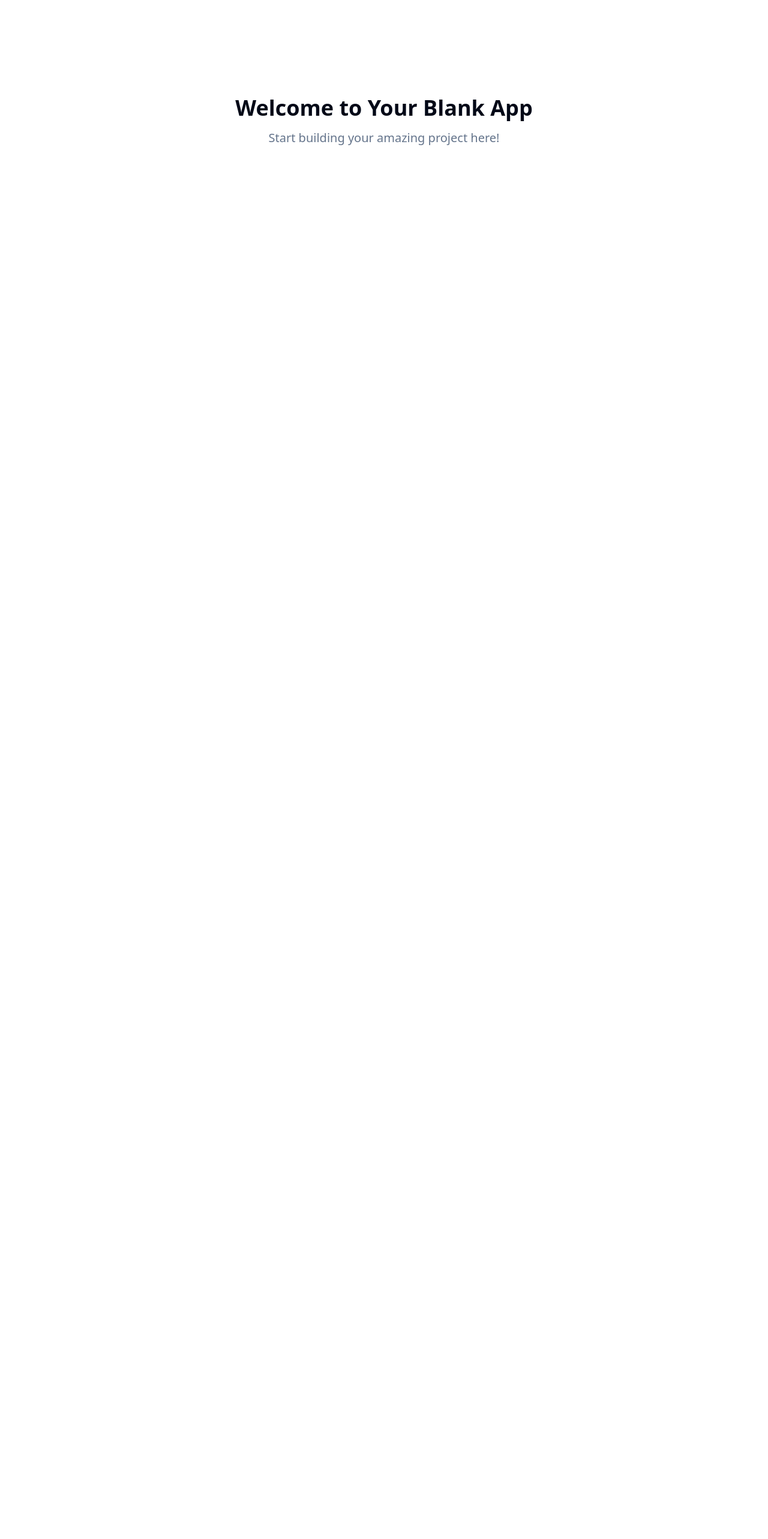
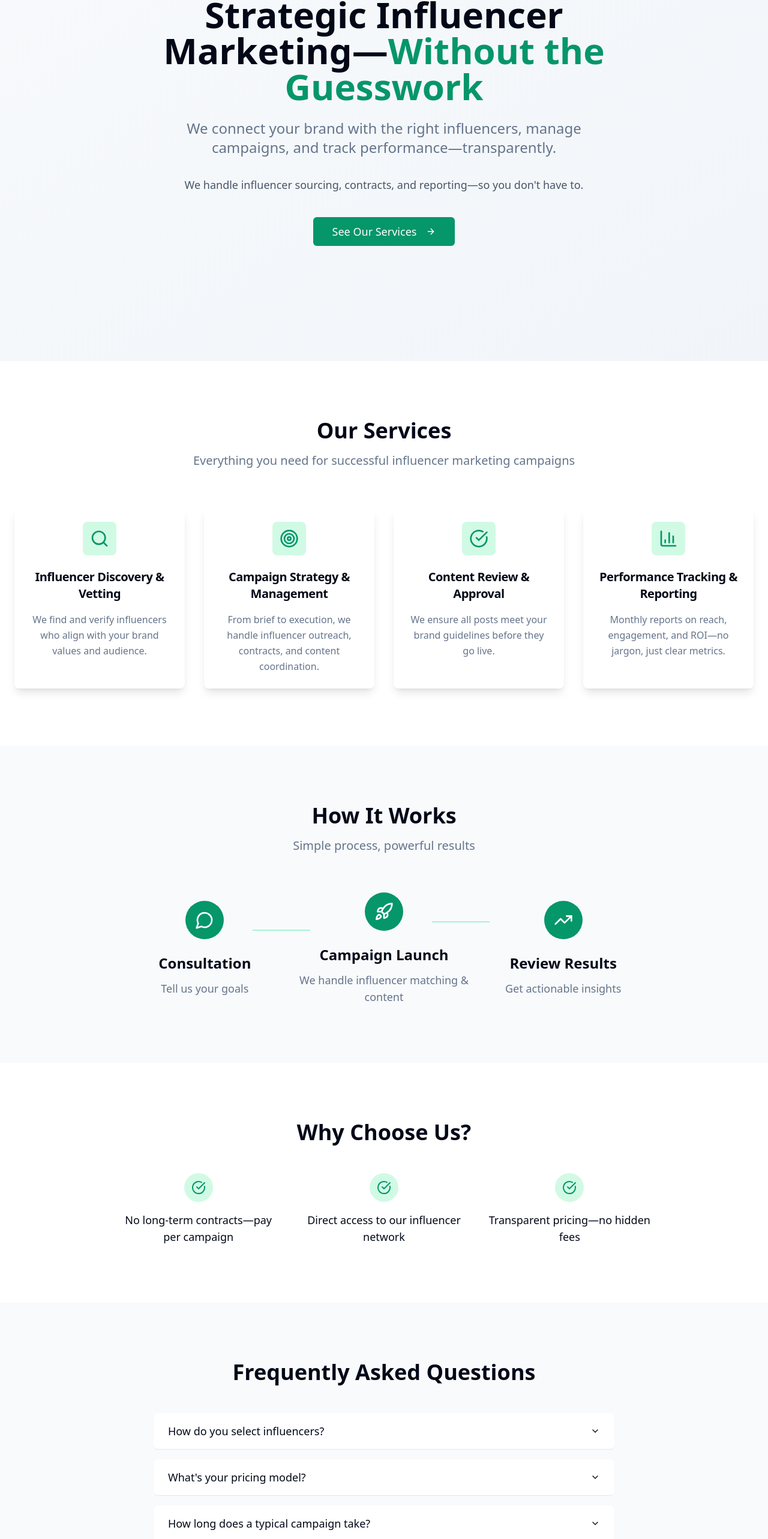
Before and after one commit to Abubakr412/Yakeen-Media, a React (Vite) app: page / in a window 1280 px wide. Shown: the part 198-2764 px from the top of the page at 60% size. Before the commit the page ends 800 px from the top, so only its background shows below. Built offline with nearby package versions, Linux system fonts and the light colour scheme.

Commit message:
Implement influencer marketing website

```diff
--- /dev/null
+++ b/src/components/CTA.tsx
@@ -0,0 +1,28 @@
+
+import { Button } from "@/components/ui/button";
+import { Calendar } from "lucide-react";
+
+const CTA = () => {
+  return (
+    <section className="py-24 bg-emerald-600">
+      <div className="container mx-auto px-6 text-center">
+        <h2 className="text-4xl font-bold text-white mb-6">
+          Ready to Start?
+        </h2>
+        <p className="text-xl text-emerald-100 mb-10 max-w-2xl mx-auto">
+          Let's discuss your influencer marketing goals and create a strategy that delivers results.
+        </p>
+
+        <Button
+          size="lg"
+          className="bg-white text-emerald-600 hover:bg-slate-100 px-8 py-6 text-lg font-semibold"
+        >
+          <Calendar className="mr-2 h-5 w-5" />
+          Book a Free Consultation
+        </Button>
+      </div>
+    </section>
+  );
+};
+
+export default CTA;
--- /dev/null
+++ b/src/components/FAQ.tsx
@@ -0,0 +1,50 @@
+
+import { Accordion, AccordionContent, AccordionItem, AccordionTrigger } from "@/components/ui/accordion";
+
+const FAQ = () => {
+  const faqs = [
+    {
+      question: "How do you select influencers?",
+      answer: "We analyze audience demographics, engagement rates, and brand fit to ensure perfect alignment with your campaign objectives."
+    },
+    {
+      question: "What's your pricing model?",
+      answer: "We offer flat fees per campaign or monthly retainers, depending on your needs. All pricing is transparent with no hidden costs."
+    },
+    {
+      question: "How long does a typical campaign take?",
+      answer: "Most campaigns run 2-4 weeks from launch to completion, though this can vary based on scope and objectives."
+    },
+    {
+      question: "Do you work with all social media platforms?",
+      answer: "Yes, we manage campaigns across Instagram, TikTok, YouTube, Twitter, and other major platforms based on where your audience is most active."
+    }
+  ];
+
+  return (
+    <section className="py-24 bg-slate-50">
+      <div className="container mx-auto px-6">
+        <div className="max-w-3xl mx-auto">
+          <h2 className="text-4xl font-bold text-foreground text-center mb-12">
+            Frequently Asked Questions
+          </h2>
+
+          <Accordion type="single" collapsible className="space-y-4">
+            {faqs.map((faq, index) => (
+              <AccordionItem key={index} value={`item-${index}`} className="bg-background rounded-lg px-6">
+                <AccordionTrigger className="text-lg font-medium text-left hover:no-underline">
+                  {faq.question}
+                </AccordionTrigger>
+                <AccordionContent className="text-muted-foreground text-base leading-relaxed">
+                  {faq.answer}
+                </AccordionContent>
+              </AccordionItem>
+            ))}
+          </Accordion>
+        </div>
+      </div>
+    </section>
+  );
+};
+
+export default FAQ;
--- /dev/null
+++ b/src/components/Hero.tsx
@@ -0,0 +1,40 @@
+
+import { Button } from "@/components/ui/button";
+import { ArrowRight } from "lucide-react";
+
+const Hero = () => {
+  const scrollToServices = () => {
+    const servicesSection = document.getElementById('services');
+    servicesSection?.scrollIntoView({ behavior: 'smooth' });
+  };
+
+  return (
+    <section className="min-h-screen flex items-center justify-center bg-gradient-to-br from-slate-50 to-slate-100">
+      <div className="container mx-auto px-6 text-center max-w-4xl">
+        <h1 className="text-5xl md:text-6xl font-bold text-foreground mb-6 leading-tight">
+          Strategic Influencer Marketing—
+          <span className="text-emerald-600">Without the Guesswork</span>
+        </h1>
+
+        <p className="text-xl md:text-2xl text-muted-foreground mb-8 max-w-3xl mx-auto">
+          We connect your brand with the right influencers, manage campaigns, and track performance—transparently.
+        </p>
+
+        <p className="text-lg text-slate-600 mb-10 max-w-2xl mx-auto">
+          We handle influencer sourcing, contracts, and reporting—so you don't have to.
+        </p>
+
+        <Button
+          onClick={scrollToServices}
+          size="lg"
+          className="bg-emerald-600 hover:bg-emerald-700 text-white px-8 py-6 text-lg"
+        >
+          See Our Services
+          <ArrowRight className="ml-2 h-5 w-5" />
+        </Button>
+      </div>
+    </section>
+  );
+};
+
+export default Hero;
--- /dev/null
+++ b/src/components/HowItWorks.tsx
@@ -0,0 +1,56 @@
+
+import { MessageCircle, Rocket, TrendingUp } from "lucide-react";
+
+const HowItWorks = () => {
+  const steps = [
+    {
+      icon: MessageCircle,
+      title: "Consultation",
+      description: "Tell us your goals"
+    },
+    {
+      icon: Rocket,
+      title: "Campaign Launch",
+      description: "We handle influencer matching & content"
+    },
+    {
+      icon: TrendingUp,
+      title: "Review Results",
+      description: "Get actionable insights"
+    }
+  ];
+
+  return (
+    <section className="py-24 bg-slate-50">
+      <div className="container mx-auto px-6">
+        <div className="text-center mb-16">
+          <h2 className="text-4xl font-bold text-foreground mb-4">How It Works</h2>
+          <p className="text-xl text-muted-foreground">
+            Simple process, powerful results
+          </p>
+        </div>
+
+        <div className="max-w-4xl mx-auto">
+          <div className="flex flex-col md:flex-row items-center justify-between space-y-8 md:space-y-0">
+            {steps.map((step, index) => (
+              <div key={index} className="flex flex-col items-center text-center md:flex-1">
+                <div className="mb-6 p-4 bg-emerald-600 rounded-full">
+                  <step.icon className="h-8 w-8 text-white" />
+                </div>
+                <h3 className="text-2xl font-semibold mb-3">{step.title}</h3>
+                <p className="text-muted-foreground text-lg max-w-xs">
+                  {step.description}
+                </p>
+                {index < steps.length - 1 && (
+                  <div className="hidden md:block absolute w-24 h-0.5 bg-emerald-200 transform translate-x-32 mt-12"></div>
+                )}
+              </div>
+            ))}
+          </div>
+        </div>
+      </div>
+    </section>
+  );
+};
+
+export default HowItWorks;
--- /dev/null
+++ b/src/components/Services.tsx
@@ -0,0 +1,61 @@
+
+import { Card, CardContent, CardHeader, CardTitle } from "@/components/ui/card";
+import { Search, Target, CheckCircle, BarChart3 } from "lucide-react";
+
+const Services = () => {
+  const services = [
+    {
+      icon: Search,
+      title: "Influencer Discovery & Vetting",
+      description: "We find and verify influencers who align with your brand values and audience."
+    },
+    {
+      icon: Target,
+      title: "Campaign Strategy & Management",
+      description: "From brief to execution, we handle influencer outreach, contracts, and content coordination."
+    },
+    {
+      icon: CheckCircle,
+      title: "Content Review & Approval",
+      description: "We ensure all posts meet your brand guidelines before they go live."
+    },
+    {
+      icon: BarChart3,
+      title: "Performance Tracking & Reporting",
+      description: "Monthly reports on reach, engagement, and ROI—no jargon, just clear metrics."
+    }
+  ];
+
+  return (
+    <section id="services" className="py-24 bg-background">
+      <div className="container mx-auto px-6">
+        <div className="text-center mb-16">
+          <h2 className="text-4xl font-bold text-foreground mb-4">Our Services</h2>
+          <p className="text-xl text-muted-foreground max-w-2xl mx-auto">
+            Everything you need for successful influencer marketing campaigns
+          </p>
+        </div>
+
+        <div className="grid md:grid-cols-2 lg:grid-cols-4 gap-8">
+          {services.map((service, index) => (
+            <Card key={index} className="border-0 shadow-lg hover:shadow-xl transition-shadow duration-300">
+              <CardHeader className="text-center pb-4">
+                <div className="mx-auto mb-4 p-3 bg-emerald-100 rounded-lg w-fit">
+                  <service.icon className="h-8 w-8 text-emerald-600" />
+                </div>
+                <CardTitle className="text-xl font-semibold">{service.title}</CardTitle>
+              </CardHeader>
+              <CardContent className="pt-0">
+                <p className="text-muted-foreground text-center leading-relaxed">
+                  {service.description}
+                </p>
+              </CardContent>
+            </Card>
+          ))}
+        </div>
+      </div>
+    </section>
+  );
+};
+
+export default Services;
--- /dev/null
+++ b/src/components/WhyChooseUs.tsx
@@ -0,0 +1,33 @@
+
+import { CheckCircle } from "lucide-react";
+
+const WhyChooseUs = () => {
+  const benefits = [
+    "No long-term contracts—pay per campaign",
+    "Direct access to our influencer network",
+    "Transparent pricing—no hidden fees"
+  ];
+
+  return (
+    <section className="py-24 bg-background">
+      <div className="container mx-auto px-6">
+        <div className="max-w-4xl mx-auto text-center">
+          <h2 className="text-4xl font-bold text-foreground mb-12">Why Choose Us?</h2>
+
+          <div className="grid md:grid-cols-3 gap-8">
+            {benefits.map((benefit, index) => (
+              <div key={index} className="flex flex-col items-center">
+                <div className="mb-4 p-3 bg-emerald-100 rounded-full">
+                  <CheckCircle className="h-6 w-6 text-emerald-600" />
+                </div>
+                <p className="text-lg font-medium text-foreground">{benefit}</p>
+              </div>
+            ))}
+          </div>
+        </div>
+      </div>
+    </section>
+  );
+};
+
+export default WhyChooseUs;
--- a/src/pages/Index.tsx
+++ b/src/pages/Index.tsx
@@ -1,12 +1,20 @@
-// Update this page (the content is just a fallback if you fail to update the page)
+
+import Hero from "@/components/Hero";
+import Services from "@/components/Services";
+import HowItWorks from "@/components/HowItWorks";
+import WhyChooseUs from "@/components/WhyChooseUs";
+import FAQ from "@/components/FAQ";
+import CTA from "@/components/CTA";
 
 const Index = () => {
   return (
-    <div className="min-h-screen flex items-center justify-center bg-background">
-      <div className="text-center">
-        <h1 className="text-4xl font-bold mb-4">Welcome to Your Blank App</h1>
-        <p className="text-xl text-muted-foreground">Start building your amazing project here!</p>
-      </div>
+    <div className="min-h-screen">
+      <Hero />
+      <Services />
+      <HowItWorks />
+      <WhyChooseUs />
+      <FAQ />
+      <CTA />
     </div>
   );
 };
```
